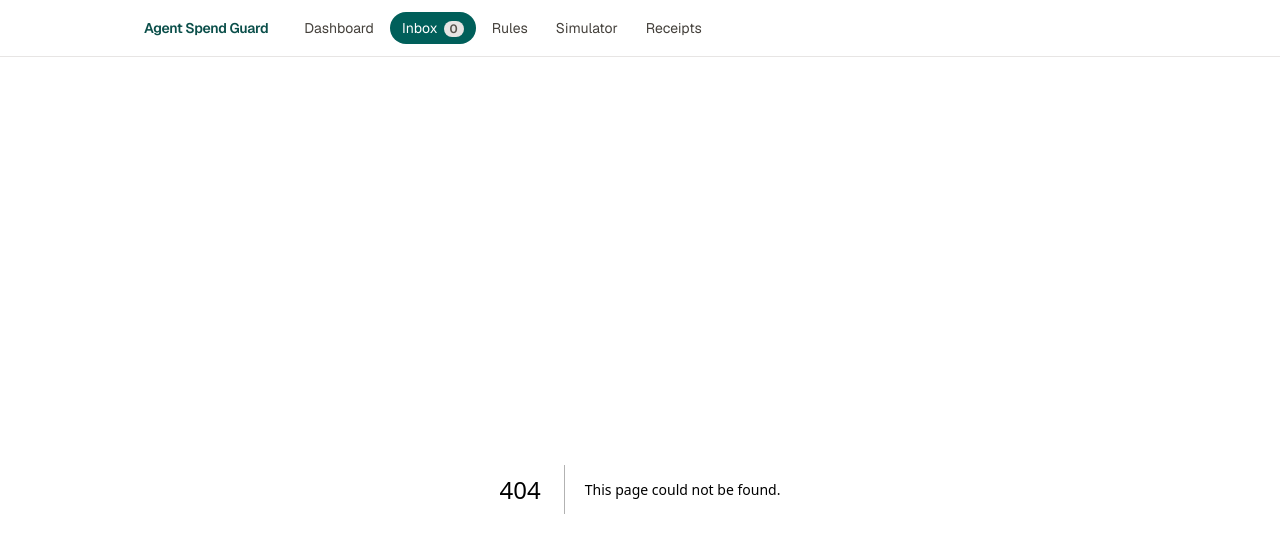
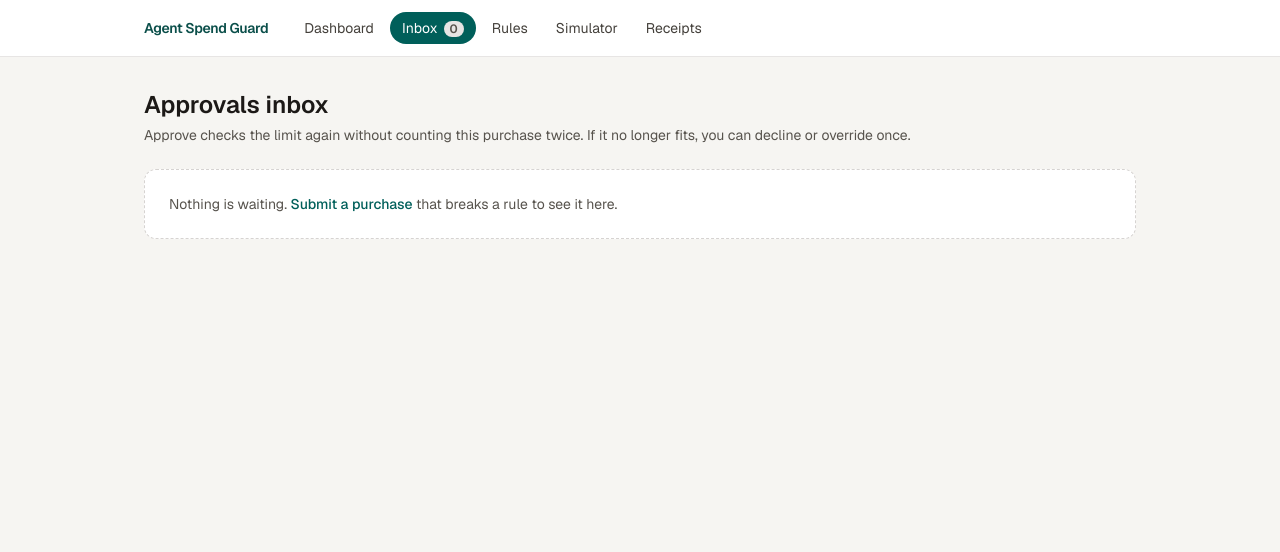
Before and after one commit to mdogradel/agent-spend-guard, a Next.js app: page /inbox in a window 1280 px wide. Before the commit this address had no page. Shown: the top 552 px of the page. Built offline with nearby package versions, Linux system fonts and the light colour scheme.

Commit message:
task 12.6: add approvals inbox
Co-authored-by: mdogradel <mdogradel@users.noreply.github.com>

```diff
--- /dev/null
+++ b/src/app/inbox/page.tsx
@@ -0,0 +1,89 @@
+'use client'
+
+import { useState } from 'react'
+import Link from 'next/link'
+import { OverageWarningModal } from '@/components/OverageWarningModal'
+import { PurchaseCard } from '@/components/PurchaseCard'
+import { formatUSD } from '@/lib/format'
+import { useSpendGuardStore } from '@/store/useSpendGuardStore'
+
+export default function InboxPage() {
+  const receipts = useSpendGuardStore((state) => state.receipts)
+  const approvePurchase = useSpendGuardStore((state) => state.approvePurchase)
+  const declinePurchase = useSpendGuardStore((state) => state.declinePurchase)
+  const overridePurchase = useSpendGuardStore((state) => state.overridePurchase)
+  const [overage, setOverage] = useState<{ id: string; detail: string } | null>(null)
+
+  const pending = receipts.filter((receipt) => receipt.status === 'needs_approval')
+  const expired = receipts.filter((receipt) => receipt.status === 'expired')
+
+  return (
+    <div className="space-y-6">
+      <header>
+        <h1 className="text-2xl font-semibold text-stone-900">Approvals inbox</h1>
+        <p className="mt-1 text-sm text-stone-600">
+          Approve checks the limit again without counting this purchase twice. If it no longer fits,
+          you can decline or override once.
+        </p>
+      </header>
+
+      {pending.length === 0 ? (
+        <p className="rounded-xl border border-dashed border-stone-300 bg-white p-6 text-sm text-stone-600">
+          Nothing is waiting. <Link href="/simulator" className="font-medium text-teal-800">Submit a purchase</Link> that breaks a rule to see it here.
+        </p>
+      ) : (
+        <div className="space-y-3">
+          {pending.map((receipt) => (
+            <PurchaseCard
+              key={receipt.id}
+              receipt={receipt}
+              onApprove={() => {
+                const detail = approvePurchase(receipt.id)
+                if (detail) setOverage({ id: receipt.id, detail })
+              }}
+              onDecline={() => declinePurchase(receipt.id)}
+            />
+          ))}
+        </div>
+      )}
+
+      {expired.length > 0 ? (
+        <section className="space-y-2">
+          <h2 className="text-sm font-semibold uppercase tracking-wide text-stone-500">Expired</h2>
+          <ul className="divide-y divide-stone-100 rounded-xl border border-stone-200 bg-white">
+            {expired.map((receipt) => (
+              <li key={receipt.id} className="flex items-center justify-between gap-3 px-4 py-3 text-sm">
+                <div>
+                  <p className="font-medium text-stone-900">{receipt.purchaseRequest.merchantName}</p>
+                  <p className="text-stone-500">{receipt.purchaseRequest.category}</p>
+                </div>
+                <div className="text-right">
+                  <p className="tabular-nums text-stone-500">
+                    {receipt.usdEquivalentAmount == null
+                      ? 'USD unavailable'
+                      : formatUSD(receipt.usdEquivalentAmount)}
+                  </p>
+                  <p className="text-xs font-medium text-stone-500">expired: monthly reset</p>
+                </div>
+              </li>
+            ))}
+          </ul>
+        </section>
+      ) : null}
+
+      {overage ? (
+        <OverageWarningModal
+          overageDetail={overage.detail}
+          onDecline={() => {
+            declinePurchase(overage.id)
+            setOverage(null)
+          }}
+          onOverride={() => {
+            overridePurchase(overage.id, overage.detail)
+            setOverage(null)
+          }}
+        />
+      ) : null}
+    </div>
+  )
+}
```
Also changed, not shown: .kiro/specs/agent-spend-guard/tasks.md, 1 other file (tests, documents, lock files or other folders).
